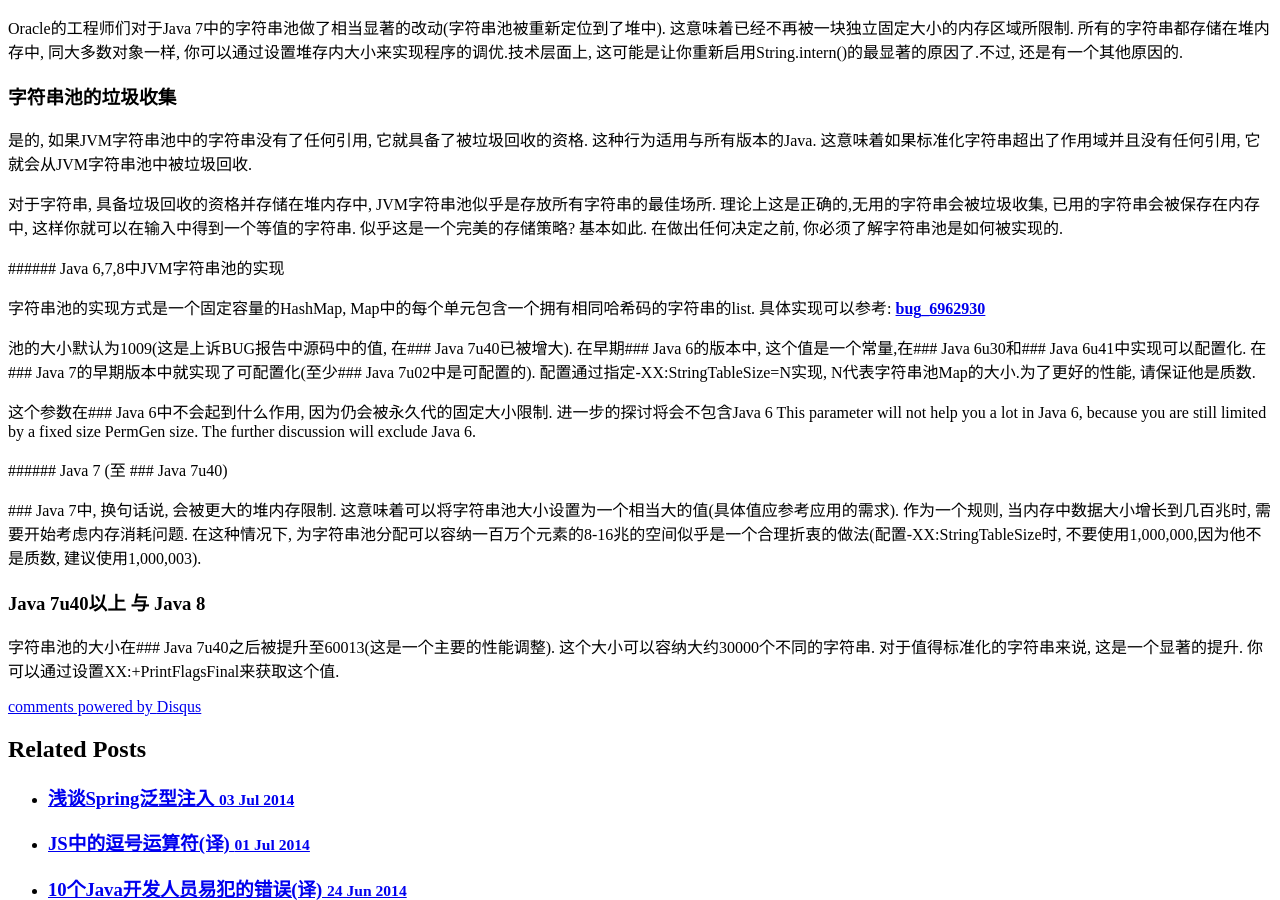
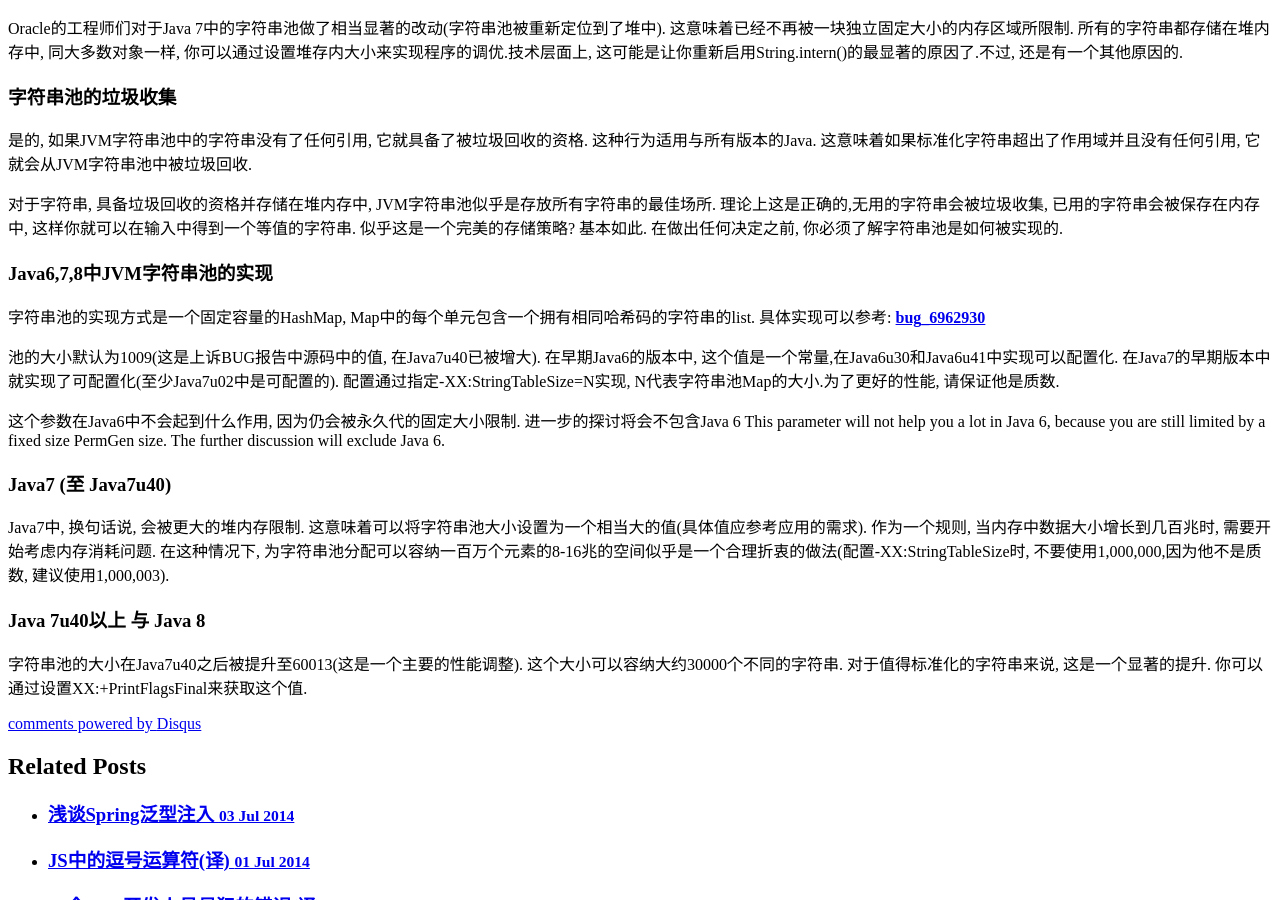
Before and after one commit to clarkdo/clarkdo.github.com, a Jekyll site: the page built from _posts/2014-07-09-10.md, in a window 1280 px wide and 900 px high, scrolled down 698 px. Built offline with Jekyll 4.4.1, drawn with Linux system fonts in a browser that asks for light colours; Markdown is read by kramdown in place of the engine named in the settings; comment, search, counter and statistics services are not loaded.

Commit message:
new post

```diff
--- a/_posts/2014-07-09-10.md
+++ b/_posts/2014-07-09-10.md
@@ -26,31 +26,19 @@ Oracle的工程师们对于Java 7中的字符串池做了相当显著的改动(
 
 对于字符串, 具备垃圾回收的资格并存储在堆内存中, JVM字符串池似乎是存放所有字符串的最佳场所. 理论上这是正确的,无用的字符串会被垃圾收集, 已用的字符串会被保存在内存中, 这样你就可以在输入中得到一个等值的字符串. 似乎这是一个完美的存储策略? 基本如此. 在做出任何决定之前, 你必须了解字符串池是如何被实现的.
 
-######
-Java 6,7,8中JVM字符串池的实现
+###Java6,7,8中JVM字符串池的实现
 
 字符串池的实现方式是一个固定容量的HashMap, Map中的每个单元包含一个拥有相同哈希码的字符串的list. 具体实现可以参考: **[bug_6962930](http://bugs.sun.com/view_bug.do?bug_id=6962930)**
 
-池的大小默认为1009(这是上诉BUG报告中源码中的值, 在###
-Java 7u40已被增大). 在早期###
-Java 6的版本中, 这个值是一个常量,在###
-Java 6u30和###
-Java 6u41中实现可以配置化. 在###
-Java 7的早期版本中就实现了可配置化(至少###
-Java 7u02中是可配置的). 配置通过指定-XX:StringTableSize=N实现, N代表字符串池Map的大小.为了更好的性能, 请保证他是质数.
+池的大小默认为1009(这是上诉BUG报告中源码中的值, 在Java7u40已被增大). 在早期Java6的版本中, 这个值是一个常量,在Java6u30和Java6u41中实现可以配置化. 在Java7的早期版本中就实现了可配置化(至少Java7u02中是可配置的). 配置通过指定-XX:StringTableSize=N实现, N代表字符串池Map的大小.为了更好的性能, 请保证他是质数.
 
-这个参数在###
-Java 6中不会起到什么作用, 因为仍会被永久代的固定大小限制. 进一步的探讨将会不包含Java 6
+这个参数在Java6中不会起到什么作用, 因为仍会被永久代的固定大小限制. 进一步的探讨将会不包含Java 6
 This parameter will not help you a lot in Java 6, because you are still limited by a fixed size PermGen size. The further discussion will exclude Java 6.
 
-######
-Java 7 (至 ###
-Java 7u40)
+###Java7 (至 Java7u40)
 
-###
-Java 7中, 换句话说, 会被更大的堆内存限制. 这意味着可以将字符串池大小设置为一个相当大的值(具体值应参考应用的需求). 作为一个规则, 当内存中数据大小增长到几百兆时, 需要开始考虑内存消耗问题. 在这种情况下, 为字符串池分配可以容纳一百万个元素的8-16兆的空间似乎是一个合理折衷的做法(配置-XX:StringTableSize时, 不要使用1,000,000,因为他不是质数, 建议使用1,000,003).
+Java7中, 换句话说, 会被更大的堆内存限制. 这意味着可以将字符串池大小设置为一个相当大的值(具体值应参考应用的需求). 作为一个规则, 当内存中数据大小增长到几百兆时, 需要开始考虑内存消耗问题. 在这种情况下, 为字符串池分配可以容纳一百万个元素的8-16兆的空间似乎是一个合理折衷的做法(配置-XX:StringTableSize时, 不要使用1,000,000,因为他不是质数, 建议使用1,000,003).
 
 ###Java 7u40以上 与 Java 8
 
-字符串池的大小在###
-Java 7u40之后被提升至60013(这是一个主要的性能调整). 这个大小可以容纳大约30000个不同的字符串. 对于值得标准化的字符串来说, 这是一个显著的提升. 你可以通过设置XX:+PrintFlagsFinal来获取这个值.
+字符串池的大小在Java7u40之后被提升至60013(这是一个主要的性能调整). 这个大小可以容纳大约30000个不同的字符串. 对于值得标准化的字符串来说, 这是一个显著的提升. 你可以通过设置XX:+PrintFlagsFinal来获取这个值.
```
